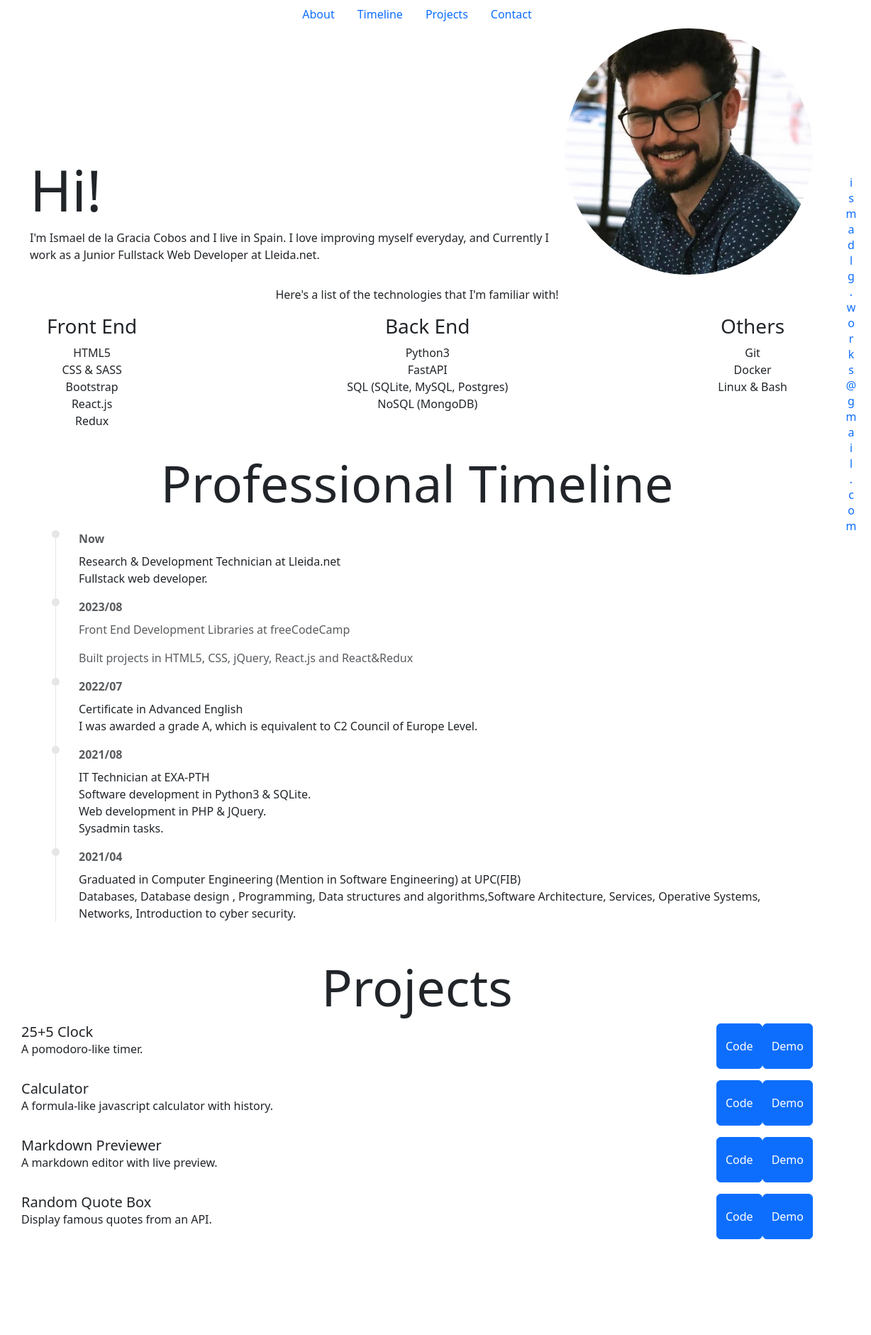
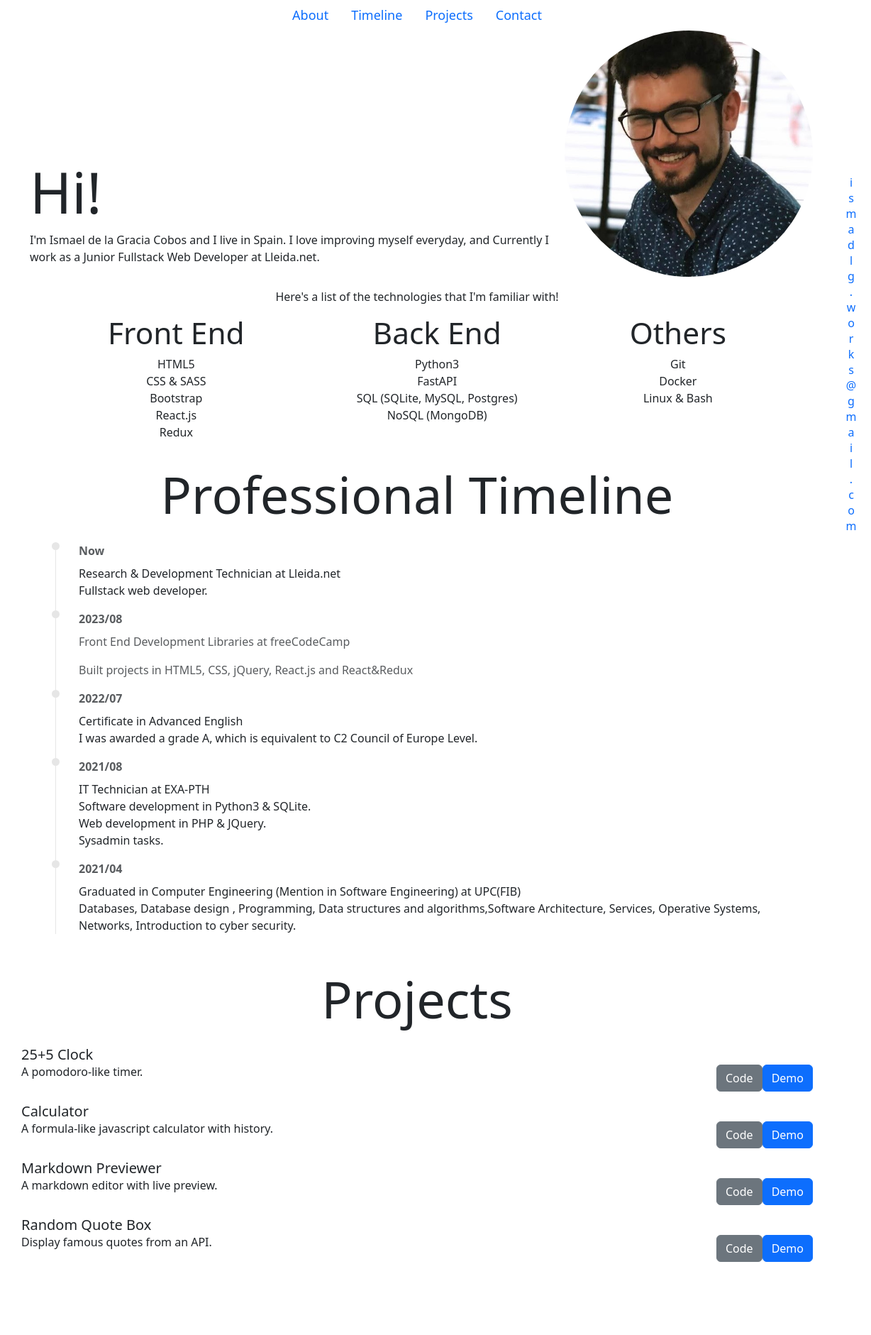
Before and after one commit to IsmaelDLG/ismaeldlg.github.io, a plain HTML site: page index.html in a window 1280 px wide. Shown: the top 1881 px of the page at 71% size, 52-1280 px from the left. Drawn offline with nearby package versions, Linux system fonts and the light colour scheme.

Commit message:
small adjustments to the layout

```diff
--- a/css/custom.css
+++ b/css/custom.css
@@ -1,3 +1,5 @@
+/* OVERLAY*/
+
 .fixed-foreground {
     z-index: 99;
     position: fixed;
@@ -20,6 +22,10 @@
     text-orientation: upright;
 }
 
+nav.nav {
+    font-size: small;
+}
+
 a,
 a:hover,
 a:focus,
@@ -31,10 +37,15 @@ a:visited {
     max-width: 350px;
 }
 
+h3 {
+    font-size: calc(1.45rem + 1.5vw);
+    font-weight: 300;
+    line-height: 1.1;
+}
+
 
 .timeline {
     border-left: 1px solid hsl(0, 0%, 90%);
-    margin-left: 3rem;
     position: relative;
     list-style: none;
 }
@@ -65,6 +76,32 @@ a:visited {
     justify-content: space-between;
 }
 
+.same-width-row span:first-child {
+    margin-right: 1rem;
+}
+
 #contact {
     min-height: 50vh;
 }
+
+/* Small devices (landscape phones, 576px and up) */
+@media (min-width: 576px) {
+    nav.nav {
+        font-size: medium;
+    }
+}
+
+/* Medium devices (tablets, 768px and up) */
+@media (min-width: 768px) {
+    nav.nav {
+        font-size: large;
+    }
+
+    .timeline {
+        margin-left: 3rem;
+    }
+
+    .stack {
+        max-width: 70vw;
+    }
+}
--- a/index.html
+++ b/index.html
@@ -66,7 +66,8 @@
         Here's a list of the technologies that I'm familiar with!
       </p>
 
-      <div class="container d-flex flex-column flex-sm-row justify-content-between text-center text-sm-left px-5 mt-3">
+      <div
+        class="stack container-fluid d-flex flex-column justify-content-between mt-3 text-center flex-sm-row text-sm-left">
         <span>
           <h3>Front End</h3>
           <ul class="list-unstyled">
@@ -88,7 +89,7 @@
         </span>
         <span>
           <h3>Others</h3>
-          <ul class="list-unstyled">
+          <ul class=" list-unstyled">
             <li>Git</li>
             <li>Docker</li>
             <li>Linux & Bash</li>
@@ -136,18 +137,18 @@
   </section>
   <section id="projects" class="mt-5">
     <article class="container-fluid px-sm-5">
-      <h2 class="display-2 text-center">Projects</h2>
+      <h2 class="display-2 mb-4 text-center">Projects</h2>
       <div class="container d-flex flex-column align-items-center">
         <div class="same-width-row">
           <span>
             <h5 class="card-title">25+5 Clock</h5>
             <p class="d-block">A pomodoro-like timer.</p>
           </span>
-          <span class="d-flex flex-column flex-sm-row">
+          <span class="d-flex flex-column flex-sm-row align-items-end">
             <button onclick=" window.open('https://codepen.io/ismaeldlg/pen/GRwLoYY','_blank')"
-              class="d-block btn btn-primary">Code</a>
+              class="d-block w-100 btn btn-secondary">Code</a>
               <button onclick=" window.open('https://codepen.io/ismaeldlg/pen/GRwLoYY','_blank')"
-                class="d-block btn btn-primary">Demo</a>
+                class="d-block w-100 btn btn-primary">Demo</a>
           </span>
         </div>
         <div class="same-width-row">
@@ -155,11 +156,11 @@
             <h5 class="card-title">Calculator</h5>
             <p class="d-block">A formula-like javascript calculator with history.</p>
           </span>
-          <span class="d-flex flex-column flex-sm-row">
+          <span class="d-flex flex-column flex-sm-row align-items-end">
             <button onclick=" window.open('https://codepen.io/ismaeldlg/pen/jOQvYPL','_blank')"
-              class="d-block btn btn-primary">Code</a>
+              class="d-block w-100 btn btn-secondary">Code</a>
               <button onclick=" window.open('https://codepen.io/ismaeldlg/pen/jOQvYPL','_blank')"
-                class="d-block btn btn-primary">Demo</a>
+                class="d-block w-100 btn btn-primary">Demo</a>
           </span>
         </div>
         <div class="same-width-row">
@@ -167,11 +168,11 @@
             <h5 class="card-title">Markdown Previewer</h5>
             <p class="d-block">A markdown editor with live preview.</p>
           </span>
-          <span class="d-flex flex-column flex-sm-row">
+          <span class="d-flex flex-column flex-sm-row align-items-end">
             <button onclick=" window.open('https://codepen.io/ismaeldlg/pen/PodEVxa','_blank')"
-              class="d-block btn btn-primary">Code</a>
+              class="d-block w-100 btn btn-secondary">Code</a>
               <button onclick=" window.open('https://codepen.io/ismaeldlg/pen/PodEVxa','_blank')"
-                class="d-block btn btn-primary">Demo</a>
+                class="d-block w-100 btn btn-primary">Demo</a>
           </span>
         </div>
         <div class="same-width-row">
@@ -179,11 +180,11 @@
             <h5 class="card-title d-sm-block">Random Quote Box</h5>
             <p class="d-block">Display famous quotes from an API.</p>
           </span>
-          <span class="d-flex flex-column justify-content-end flex-sm-row justify-content-sm-between">
+          <span class="d-flex flex-column flex-sm-row align-items-end">
             <button onclick=" window.open('https://codepen.io/ismaeldlg/pen/GRXrBYX','_blank')"
-              class="d-block btn btn-primary">Code</a>
+              class="d-block w-100 btn btn-secondary">Code</a>
               <button onclick=" window.open('https://codepen.io/ismaeldlg/pen/GRXrBYX','_blank')"
-                class="d-block btn btn-primary">Demo</a>
+                class="d-block w-100 btn btn-primary">Demo</a>
           </span>
         </div>
       </div>
@@ -191,7 +192,7 @@
     </article>
   </section>
   <section id="contact"
-    class="container w-50 d-flex flex-column align-items-center justify-content-center text-center my-5">
+    class="container w-70 w-md-50 d-flex flex-column align-items-center justify-content-center text-center my-5">
     <h2 class="display-2 mb-5">Get In Touch</h2>
 
     <p>I check my mailbox on a daily basis. Feel free to mail me about any relevant oportunities you have in mind for
@@ -201,7 +202,7 @@
 
   </section>
   <footer class="mt-5 bt-1 text-center">
-    <p>Design and coded by Ismael de la Gracia Cobos</p>
+    <p>Design and coded by Ismael de la Gracia Cobos.</p>
     <p>See more at my <a href="https://github.com/IsmaelDLG">Github</a>!</p>
   </footer>
 </body>
```
